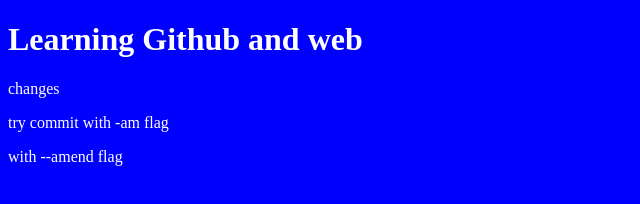
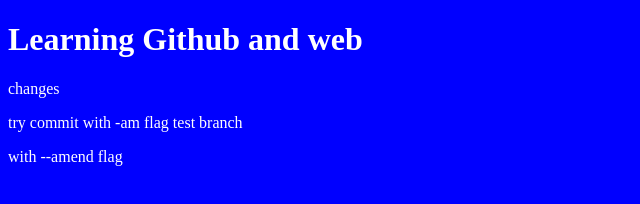
Before and after one commit to jayeshchoudhary/learn-github, a plain HTML site: page index.html in a window 1280 px wide. Shown: the full height of the page, 0-640 px from the left. Drawn offline with Linux system fonts and the light colour scheme.

Commit message:
update p tag in html

```diff
--- a/index.html
+++ b/index.html
@@ -10,7 +10,7 @@
 <body>
     <h1>Learning Github and web</h1>
     <p>changes</p>
-    <p>try commit with -am flag</p>
+    <p>try commit with -am flag test branch</p>
     <p>with --amend flag</p>
 </body>
 </html>
```
